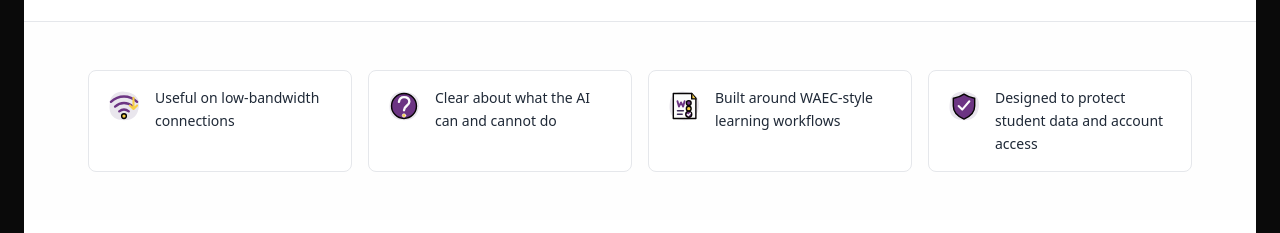
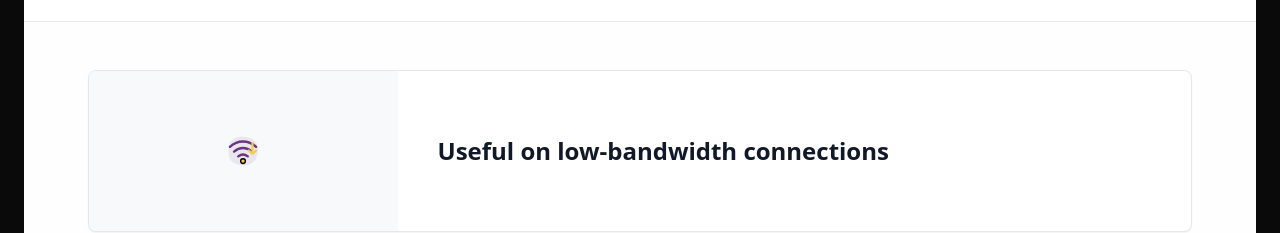
Before and after one commit to studybuddydevelopers/study-buddy-v2, a Next.js app: page /about-us in a window 1280 px wide. Shown: the part 577-810 px from the top of the page. Built offline with nearby package versions, Linux system fonts and the light colour scheme; no server answers.

Commit message:
refactor(about-us): improve layout of principles section
Updated the principles section layout to enhance visual appeal.

Changed grid layout to a more flexible design with articles and improved styling.

```diff
--- a/app/about-us/page.tsx
+++ b/app/about-us/page.tsx
@@ -149,17 +149,27 @@ export default function AboutUsPage() {
 
       <section className="bg-accent-50">
         <div className="mx-auto max-w-6xl px-6 py-12">
-          <div className="grid gap-4 md:grid-cols-4">
-            {principles.map(({ label, icon }) => (
-              <div
+          <div className="space-y-5">
+            {principles.map(({ label, icon }, index) => (
+              <article
                 key={label}
-                className="flex items-start gap-3 rounded-lg border border-gray-200 bg-white p-4"
+                className="overflow-hidden rounded-lg border border-gray-200 bg-white shadow-sm"
               >
-                <StudyBuddyIcon name={icon} size={38} className="shrink-0" />
-                <p className="text-sm font-medium leading-relaxed text-gray-800">
-                  {label}
-                </p>
-              </div>
+                <div
+                  className={`flex flex-col md:min-h-40 ${
+                    index % 2 === 0 ? "md:flex-row" : "md:flex-row-reverse"
+                  }`}
+                >
+                  <div className="flex items-center justify-center bg-primary-50 p-6 md:w-[28%]">
+                    <StudyBuddyIcon name={icon} size={38} />
+                  </div>
+                  <div className="flex flex-1 items-center px-6 py-7 sm:px-10">
+                    <h3 className="text-xl font-bold leading-snug text-gray-900 sm:text-2xl">
+                      {label}
+                    </h3>
+                  </div>
+                </div>
+              </article>
             ))}
           </div>
         </div>
```
